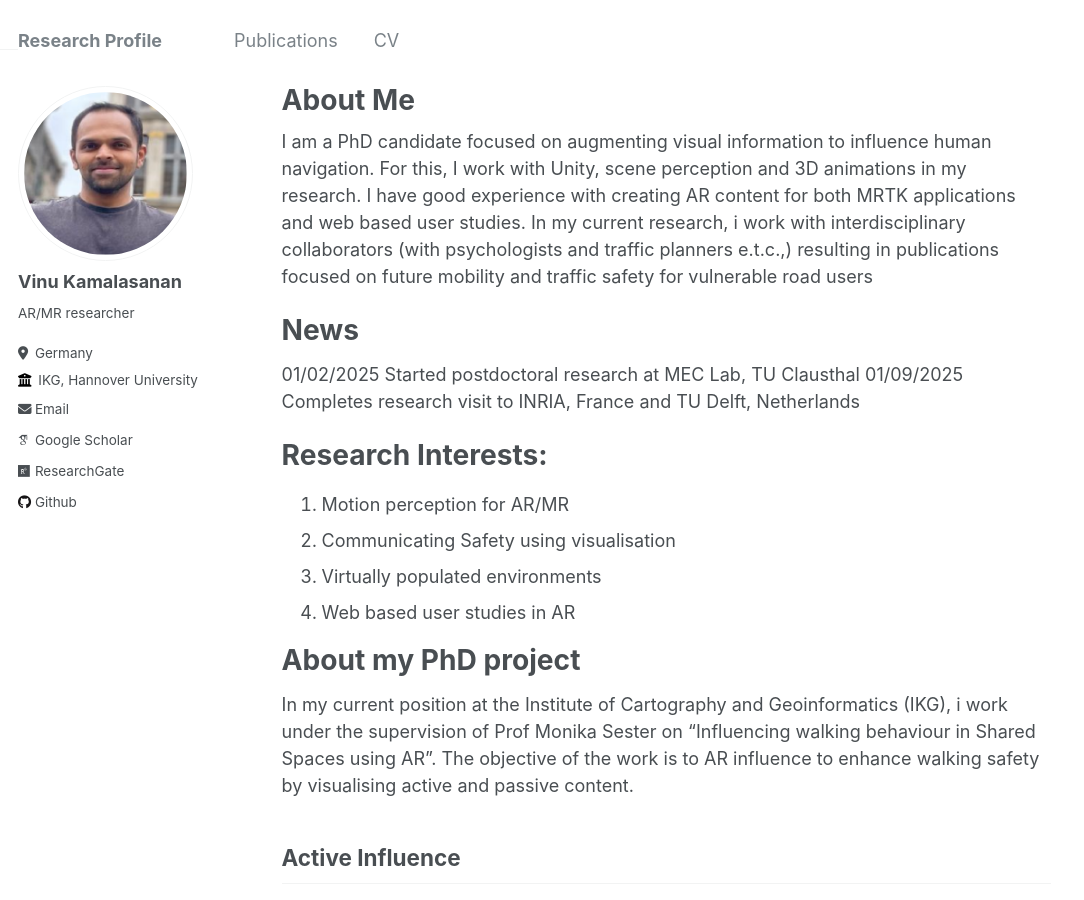
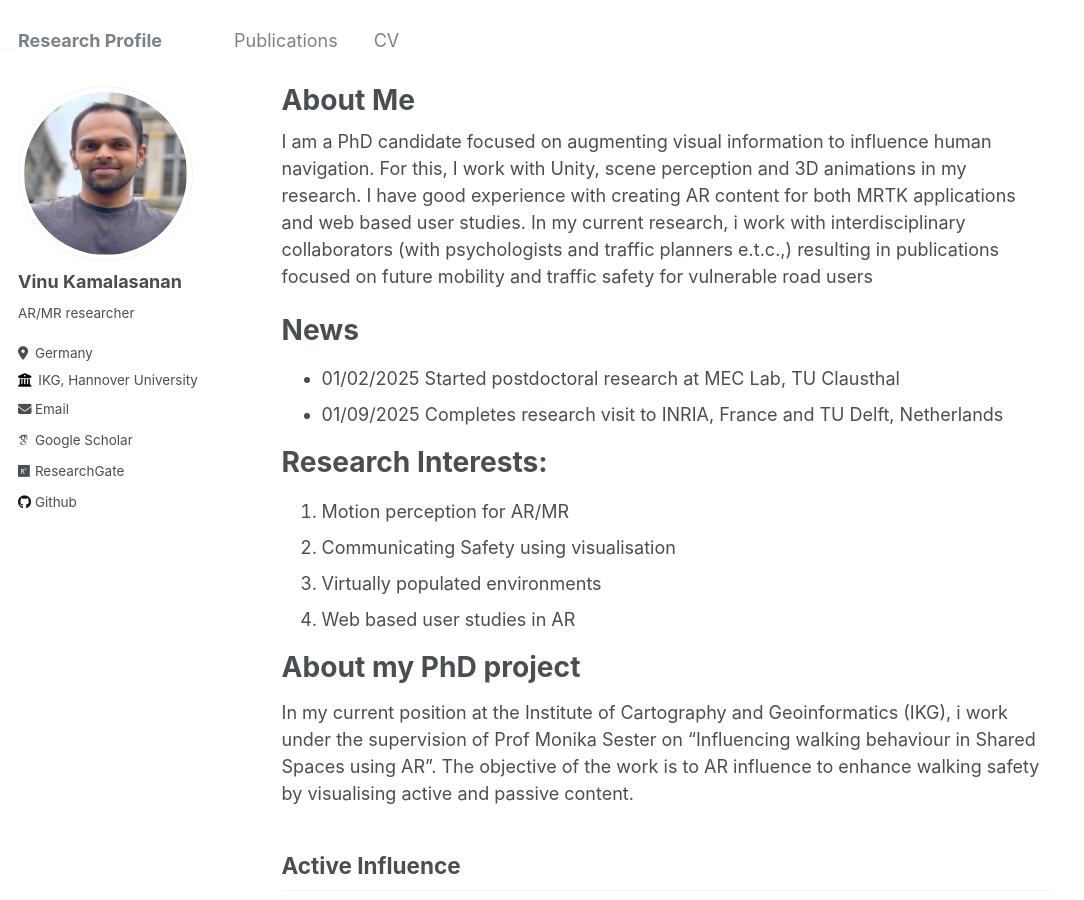
Before and after one commit to vinu-kamalasanan/vinu-kamalasanan.github.io, a Jekyll site: the page built from _pages/about.md, in a window 1280 px wide and 900 px high. Shown: the whole window, without its empty margins (0-1084 px from the left). Built offline with Jekyll 4.4.1, drawn with Linux system fonts in a browser that asks for light colours; some web fonts are replaced.

Commit message:
new files

```diff
--- a/_pages/about.md
+++ b/_pages/about.md
@@ -11,8 +11,8 @@
 
 News
 =====
-01/02/2025 Started postdoctoral research at MEC Lab, TU Clausthal
-01/09/2025 Completes research visit to INRIA, France and TU Delft, Netherlands
+- 01/02/2025 Started postdoctoral research at MEC Lab, TU Clausthal
+- 01/09/2025 Completes research visit to INRIA, France and TU Delft, Netherlands
 
 
 Research Interests:
```
